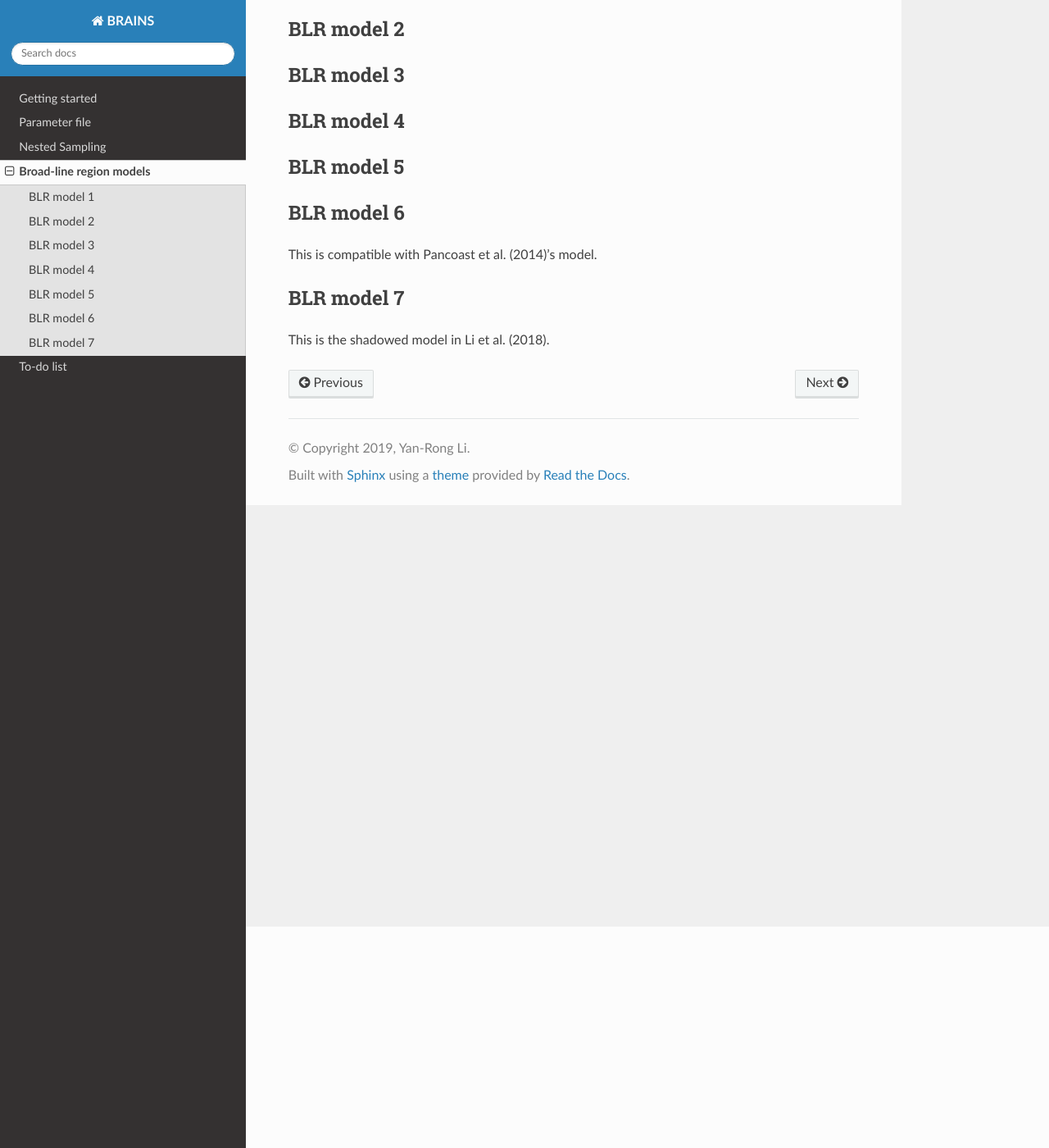
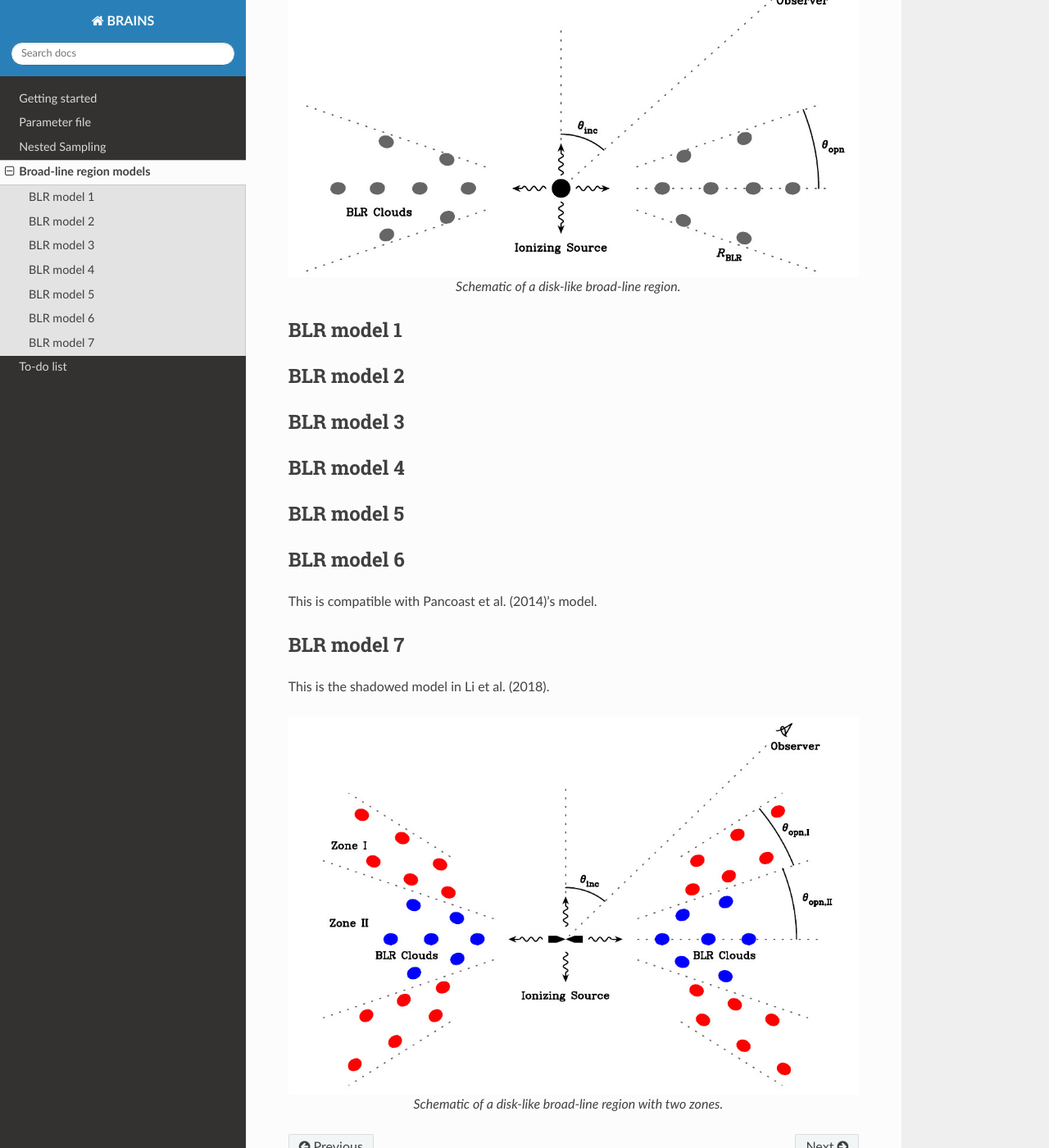
Before and after one commit to LiyrAstroph/BRAINS, a Sphinx documentation site: the page built from docs/model.rst, in a window 1280 px wide and 1400 px high, scrolled down 270 px. Shown: the whole window at 82% size. Built offline with Sphinx 7.4.7 and the Read the Docs theme 2.0.0, drawn with Linux system fonts in a browser that asks for light colours.

Commit message:
continue to update docs.

```diff
--- a/docs/model.rst
+++ b/docs/model.rst
@@ -4,6 +4,11 @@ Broad-line region models
 
 ``brains`` already encapsulate several BLR dynamical models detailed below. To specify those models in
 running, edit the option "FlagBLRModel" in the parameter file.
+
+.. figure:: _static/fig_blr_disk.jpg
+  :align: center
+
+  Schematic of a disk-like broad-line region.
 
 BLR model 1
 ===========
@@ -27,3 +32,8 @@ This is compatible with Pancoast et al. (2014)'s model.
 BLR model 7
 ===========
 This is the shadowed model in Li et al. (2018).
+
+.. figure:: _static/fig_blr_twozone.jpg
+  :align: center
+
+  Schematic of a disk-like broad-line region with two zones.
```
Also changed, not shown: docs/_static/fig_blr_disk.jpg (added), docs/_static/fig_blr_twozone.jpg (added).
